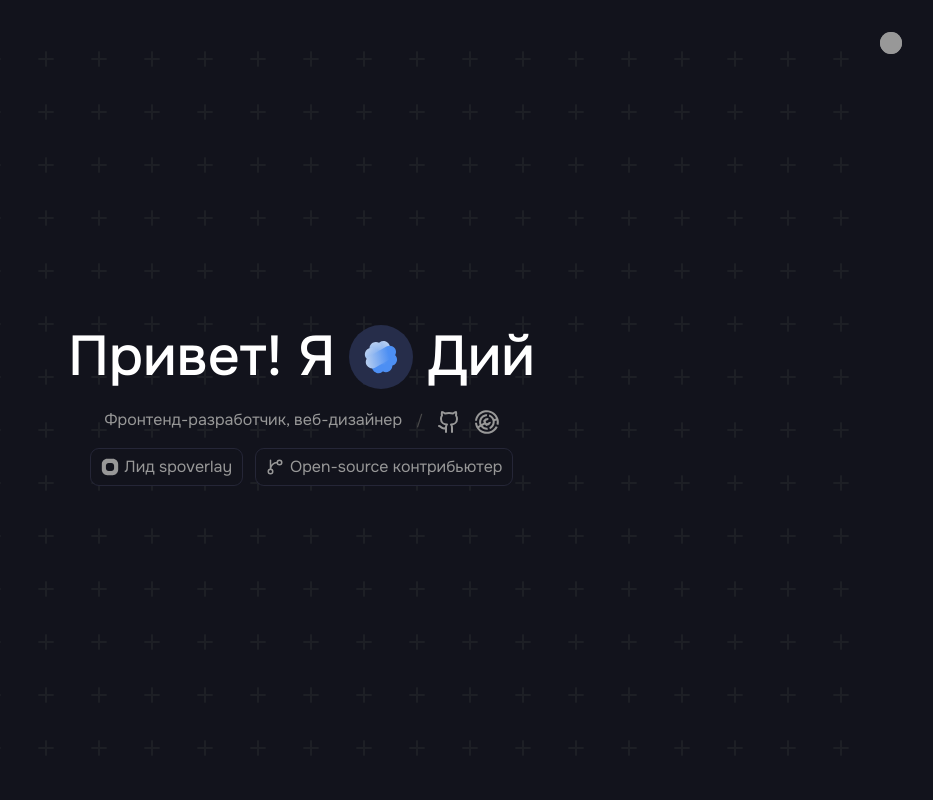
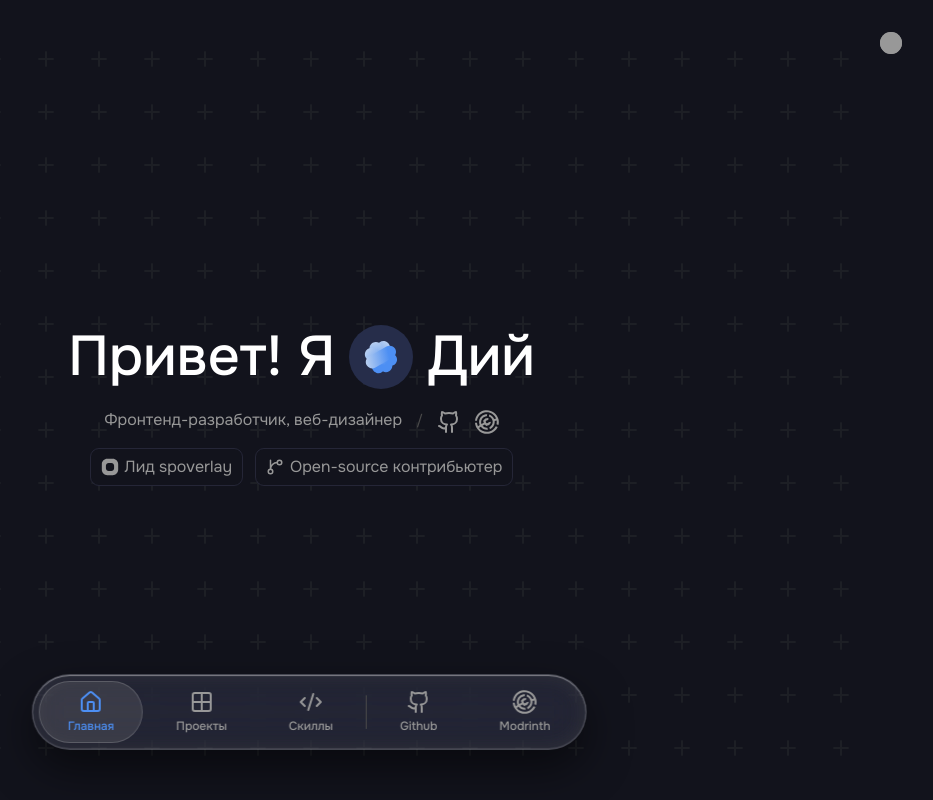
Before and after one commit to j0u1/www, a Next.js app: page / in a window 1280 px wide. Shown: the top 800 px of the page, without its empty margins (331-1264 px from the left). Built offline with nearby package versions, Linux system fonts and the light colour scheme; no server answers.

Commit message:
feat(Home): add navigation icons with labels for improved user experience

```diff
--- a/app/page.tsx
+++ b/app/page.tsx
@@ -1,9 +1,34 @@
+import { Code2Icon, GithubIcon, Grid2X2Icon, HomeIcon } from "lucide-react";
 import Hero from "./components/Main/Hero/Hero";
+import ModrinthLogo from "./components/icons/Logos/ModrinthLogo";
 
 export default function Home() {
   return (
     <>
       <Hero />
+      <div className="fixed left-1/2 bottom-[calc(50px+env(safe-area-inset-bottom,0px))] -translate-x-1/2 z-50 flex items-center gap-1 p-1.5 rounded-full bg-white/[0.07] backdrop-blur-[18px] backdrop-saturate-[1.8] backdrop-brightness-110 border border-white/[0.16] shadow-[0_18px_44px_rgba(0,0,0,0.5),inset_0_1px_1px_rgba(255,255,255,0.4),inset_0_-1px_1px_rgba(255,255,255,0.12),inset_0_0_22px_rgba(255,255,255,0.06)]">
+        <div className="flex flex-col items-center gap-1 text-accent py-2 px-7 bg-additional/20 rounded-full border border-white/[0.16]">
+          <HomeIcon className="size-6" />
+          <span className="text-xs font-medium">Главная</span>
+        </div>
+        <div className="flex flex-col items-center gap-1 text-additional py-2 px-7 bg-transparent rounded-full border border-transparent duration-300 transition-all hover:border-white/[0.05] hover:bg-additional/10">
+          <Grid2X2Icon className="size-6" />
+          <span className="text-xs font-medium">Проекты</span>
+        </div>
+        <div className="flex flex-col items-center gap-1 text-additional py-2 px-7 bg-transparent rounded-full border border-transparent duration-300 transition-all hover:border-white/[0.05] hover:bg-additional/10">
+          <Code2Icon className="size-6" />
+          <span className="text-xs font-medium">Скиллы</span>
+        </div>
+        <div className="w-px h-8.5 bg-additional-foreground rounded-sm" />
+        <div className="flex flex-col items-center gap-1 text-additional py-2 px-7 bg-transparent rounded-full border border-transparent duration-300 transition-all hover:border-white/[0.05] hover:bg-additional/10">
+          <GithubIcon className="size-6" />
+          <span className="text-xs font-medium">Github</span>
+        </div>
+        <div className="flex flex-col items-center gap-1 text-additional py-2 px-7 bg-transparent rounded-full border border-transparent duration-300 transition-all hover:border-white/[0.05] hover:bg-additional/10">
+          <ModrinthLogo className="size-6" />
+          <span className="text-xs font-medium">Modrinth</span>
+        </div>
+      </div>
     </>
   );
 }
```
